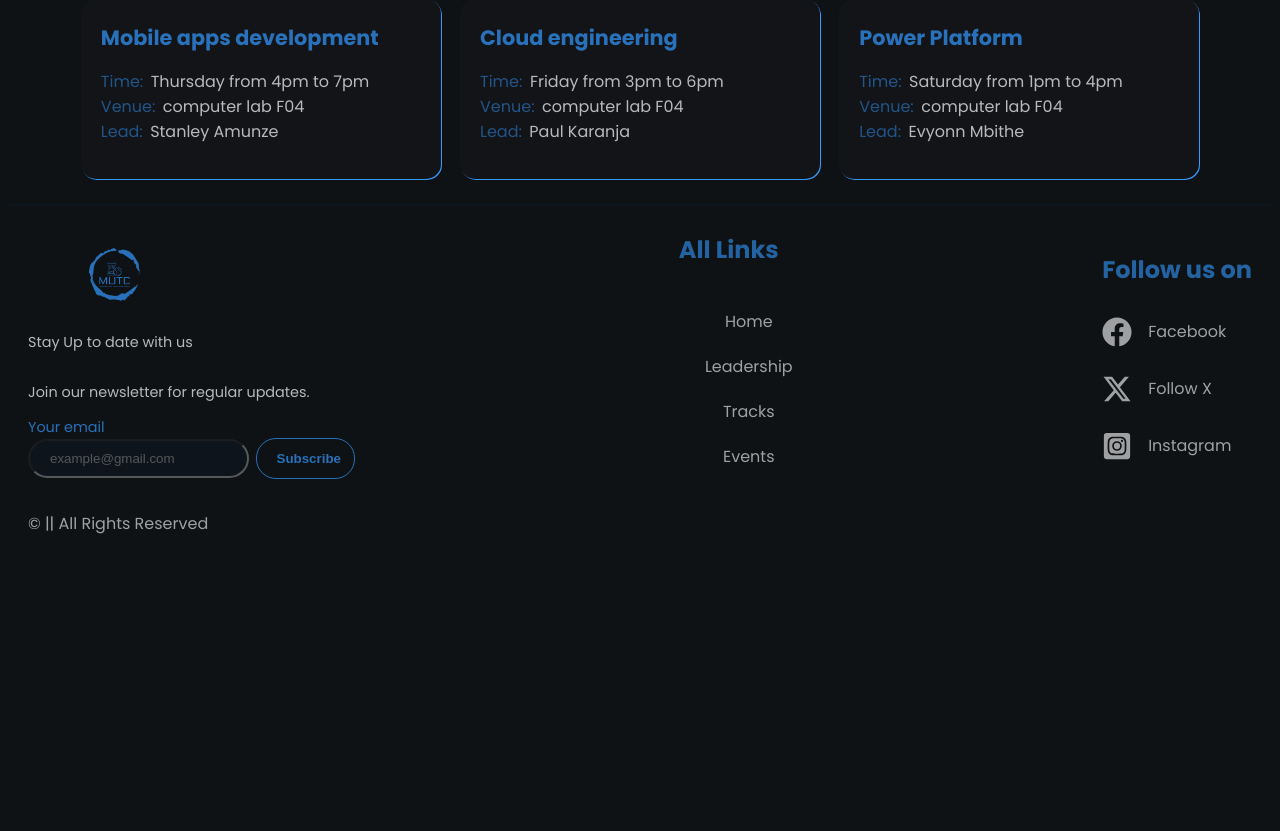
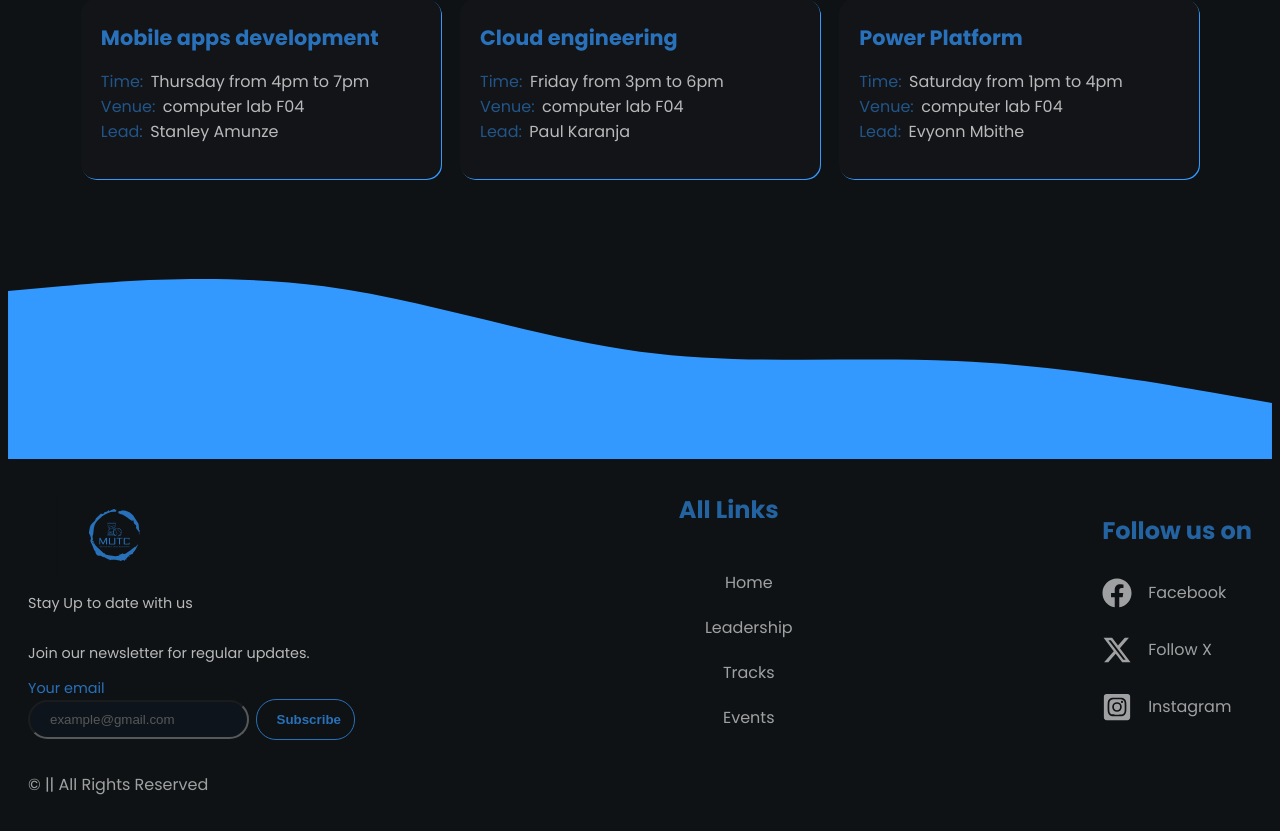
Before and after one commit to JAS-D98/MUTC_Website_t2give, a React (Vite) app: page /events in a window 1280 px wide. Shown: the part 497-1328 px from the top of the page. Before the commit the page ends 1067 px from the top, so only its background shows below. Built offline with nearby package versions, Linux system fonts and the light colour scheme.

Commit message:
add curve image to footer

```diff
--- a/src/Pages/Leadership/Leadership.jsx
+++ b/src/Pages/Leadership/Leadership.jsx
@@ -1,6 +1,5 @@
 import React from 'react'
 import './Leadership.css'
-import curve from './../../assets/images/shape.svg'
 import LeadersCard from '../../components/LeadersCard/LeadersCard.jsx'
 import Testimonial1 from './../../assets/images/Testimonial1.png'
 import Testimonial2 from './../../assets/images/Testimonial2.png'
@@ -28,7 +27,6 @@ export default function Leadership() {
         <LeadersCard image={Testimonial4} alt="image of a man" description="Chairperson of the club" name="Allan Muhari"/>
         <LeadersCard image={Testimonial4} alt="image of a man" description="Chairperson of the club" name="Allan Muhari"/>
       </div>
-      <img src={curve} alt="image of a curve" />
     </div>
   )
 }
--- a/src/components/Footer/Footer.css
+++ b/src/components/Footer/Footer.css
@@ -1,6 +1,4 @@
 footer{
-    margin-top: 2%;
-    border-top: 2px solid #0d161e;
     padding: 10px 20px;
 }
 .footer_items{
--- a/src/components/Footer/Footer.jsx
+++ b/src/components/Footer/Footer.jsx
@@ -5,9 +5,12 @@ import Button from '../Button/Button'
 import { FaFacebook} from "react-icons/fa";
 import { FaXTwitter} from "react-icons/fa6";
 import { FaInstagramSquare } from "react-icons/fa";
+import curve from './../../assets/images/shape.svg'
 
 export default function Footer() {
   return (
+    <>
+     <img src={curve} alt="image of a curve" />
     <footer>
     <div className='footer_items'>
         <div className='footer-left'>
@@ -57,5 +60,6 @@ export default function Footer() {
     </div>
     <p className='copyright'>&copy; || All Rights Reserved</p>
     </footer>
+    </>
   )
 }
```
